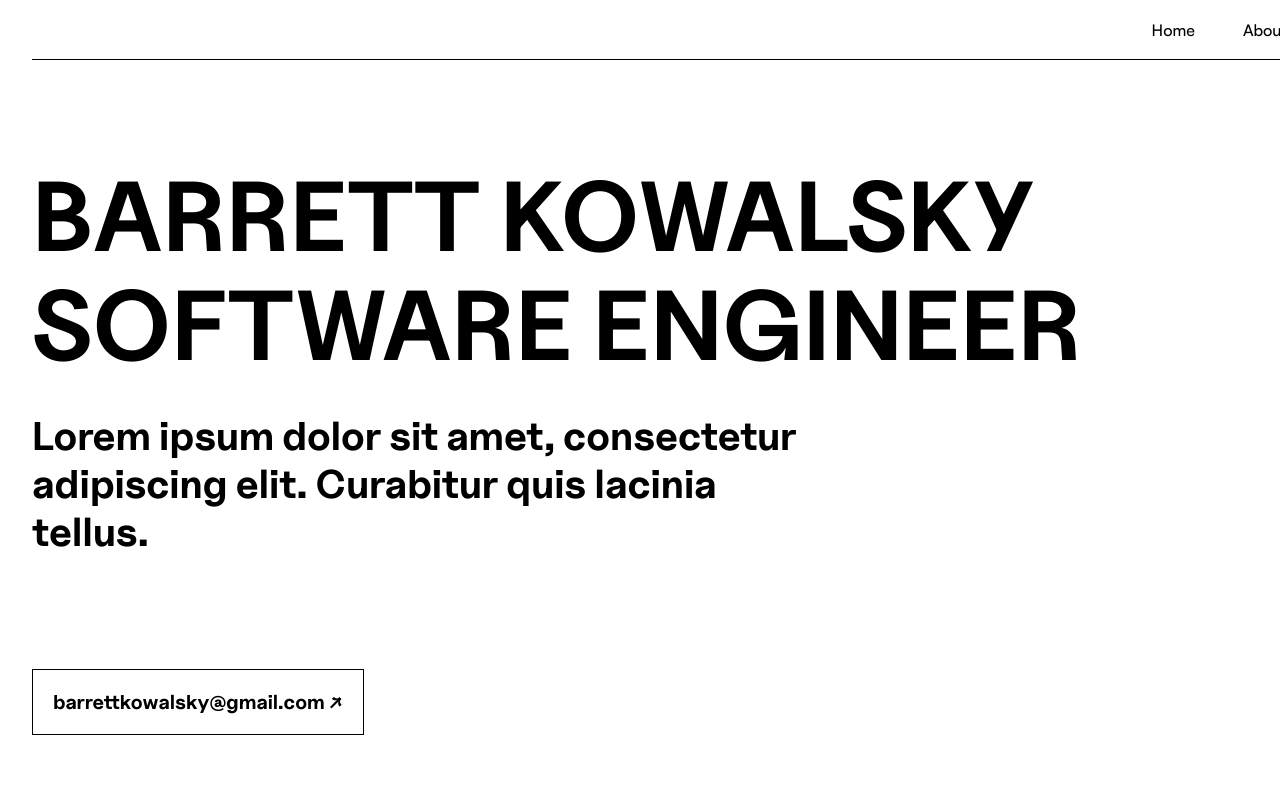
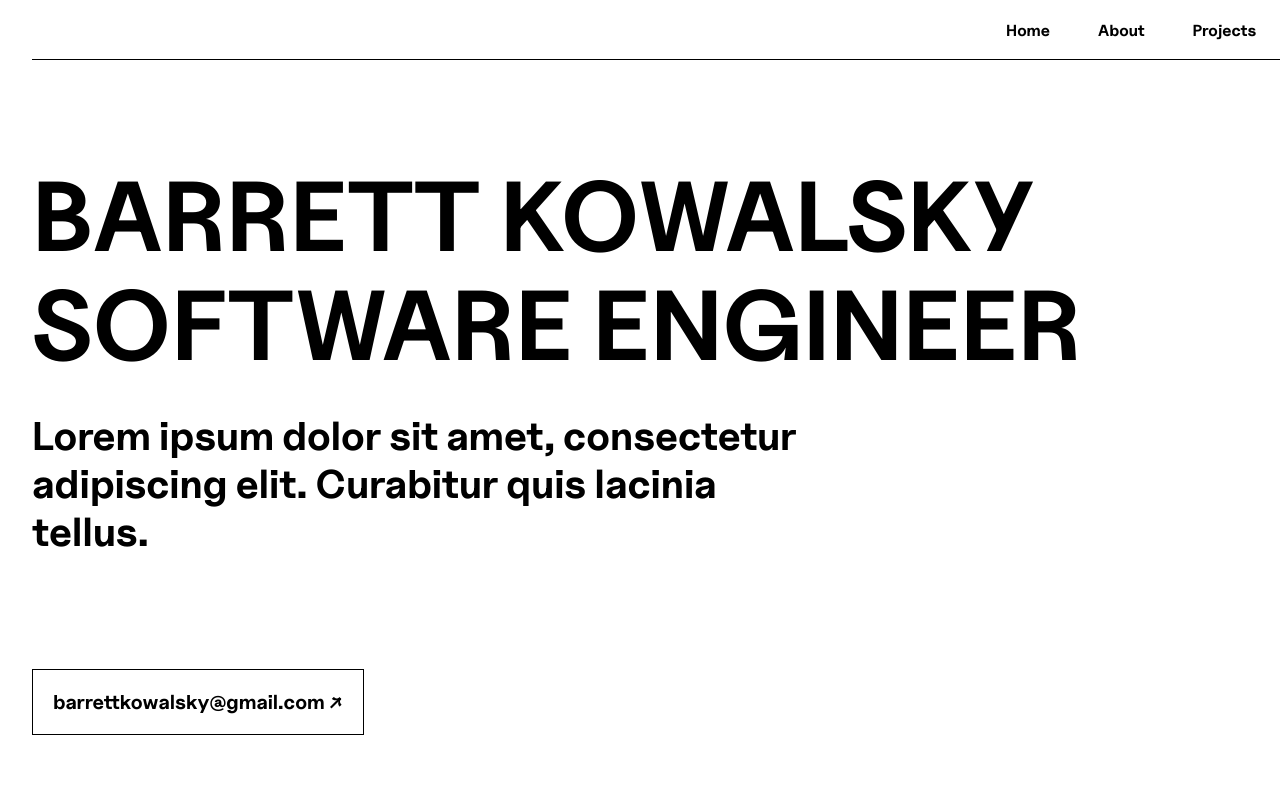
Before and after one commit to barrettk8090/portfolio-v2, a React (Vite) app: page / in a window 1280 px wide. Shown: the top 800 px of the page. Built offline with nearby package versions, Linux system fonts and the light colour scheme.

Commit message:
nav links

```diff
--- a/src/Nav.tsx
+++ b/src/Nav.tsx
@@ -1,11 +1,26 @@
+import resumeFile from "./assets/Barrett_Kowalsky_Resume.pdf";
+
 const Nav = () => {
   return (
     <ul className="nav-container">
-      <li>Home</li>
-      <li>About</li>
-      <li>Projects</li>
-      <li>Tech</li>
-      <li>Resume ↓</li>
+      <li>
+        <a href="#home">Home</a>
+      </li>
+      <li>
+        <a href="#about">About</a>
+      </li>
+      <li>
+        <a href="#projects">Projects</a>
+      </li>
+      <li>
+        <a href="#tech">Tech</a>
+      </li>
+      <li>
+        <a href="#experience">Experience</a>
+      </li>
+      <li>
+        <a href={resumeFile}>Resume ↓</a>
+      </li>
     </ul>
   );
 };
--- a/src/components/About.tsx
+++ b/src/components/About.tsx
@@ -1,7 +1,7 @@
 export default function About() {
   return (
     <>
-      <div className="about-container">
+      <div id="about" className="about-container">
         <h2>About Me</h2>
         <p>
           Hey there 👋 I'm Barrett Kowalsky, a former project manager turned
--- a/src/components/Experience.tsx
+++ b/src/components/Experience.tsx
@@ -1,7 +1,7 @@
 export default function Experience() {
   return (
     <>
-      <div className="experience-container">
+      <div id="experience" className="experience-container">
         <h2>Experience</h2>
         <div className="experience-card">
           <h3>Sirch</h3>
--- a/src/components/Hero.tsx
+++ b/src/components/Hero.tsx
@@ -1,6 +1,6 @@
 export default function Hero() {
   return (
-    <div className="hero-container">
+    <div id="home" className="hero-container">
       <h1>BARRETT KOWALSKY</h1>
       <h1>SOFTWARE ENGINEER</h1>
       <h2>
--- a/src/components/Projects.tsx
+++ b/src/components/Projects.tsx
@@ -7,7 +7,7 @@ import gooderreads from "../assets/gooderreads.png";
 export default function Projects() {
   return (
     <>
-      <div className="project-container">
+      <div id="projects" className="project-container">
         <h2>Projects</h2>
         <div className="project-grid">
           <div className="project-grid-item-text">
--- a/src/components/TechStack.tsx
+++ b/src/components/TechStack.tsx
@@ -64,7 +64,7 @@ export default function TechStack() {
 
   return (
     <>
-      <div className="tech-container">
+      <div id="tech" className="tech-container">
         <h2>Tech Stack</h2>
 
         <h3>Current Tech</h3>
```
Also changed, not shown: 1 other file (tests, documents, lock files or other folders).
